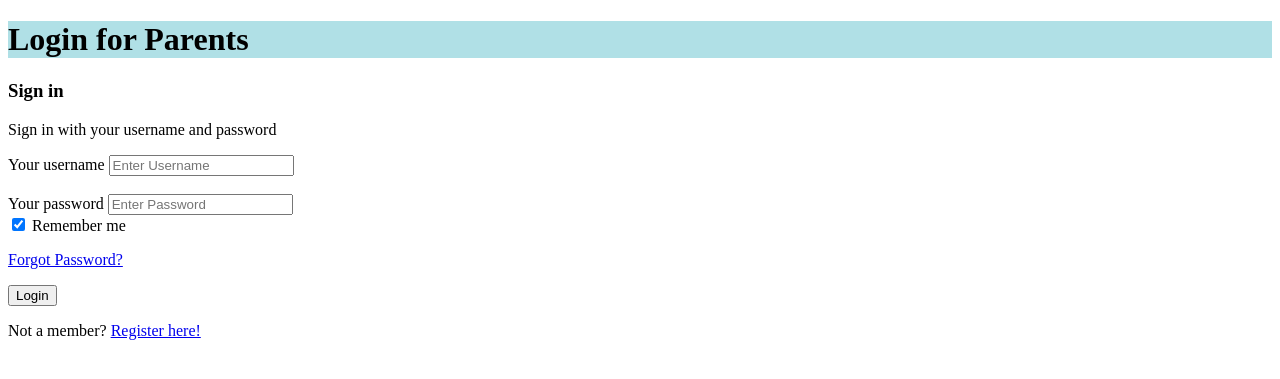
After one commit to linyanting0711/CSCI-440-ToDos-for-Tickets, a FastAPI app: template templates/ParentsLogin.html in a window 1280 px wide. The commit adds this page. Shown: the top 379 px of the page. Run offline with FastAPI, Linux system fonts and the light colour scheme; the template is opened without the code that fills it, so the values that code supplies are empty.

Commit message:
Add files via upload

```diff
--- /dev/null
+++ b/templates/ParentsLogin.html
@@ -0,0 +1,49 @@
+<!DOCTYPE html>
+<html lang="en">
+<head>
+    <meta charset="UTF-8">
+    <meta http-equiv="X-UA-Compatible" content="IE=edge">
+    <meta name="viewport" content="width=device-width, initial-scale=1.0">
+    <title>Login page in HTML</title>
+</head>
+<body>
+    <h1 style="background-color:powderblue;">Login for Parents</h1>
+    <form action="">
+        <!-- Headings for the form -->
+        <div class="headingsContainer">
+            <h3>Sign in</h3>
+            <p>Sign in with your username and password</p>
+        </div>
+
+        <!-- Main container for all inputs -->
+        <div class="mainContainer">
+            <!-- Username -->
+            <label for="username">Your username</label>
+            <input type="text" placeholder="Enter Username" name="username" required>
+
+            <br><br>
+
+            <!-- Password -->
+            <label for="pswrd">Your password</label>
+            <input type="password" placeholder="Enter Password" name="pswrd" required>
+
+            <!-- sub container for the checkbox and forgot password link -->
+            <div class="subcontainer">
+                <label>
+                  <input type="checkbox" checked="checked" name="remember"> Remember me
+                </label>
+                <p class="forgotpsd"> <a href="#">Forgot Password?</a></p>
+            </div>
+
+
+            <!-- Submit button -->
+            <button type="submit">Login</button>
+
+            <!-- Sign up link -->
+            <p class="register">Not a member?  <a href="#">Register here!</a></p>
+
+        </div>
+
+    </form>
+</body>
+</html>
--- a/templates/index.html
+++ b/templates/index.html
@@ -148,7 +148,7 @@
         </div>
         <h3 class="fs-2">Children Login</h3>
         <p>Paragraph of text beneath the heading to explain the heading. We'll add onto it with another sentence and probably just keep going until we run out of words.</p>
-        <a href="#" class="icon-link d-inline-flex align-items-center">
+        <a href= "ChildrenLogin.html">
           Login
           <svg class="bi" width="1em" height="1em"><use xlink:href="#chevron-right"/></svg>
         </a>
@@ -159,7 +159,7 @@
         </div>
         <h3 class="fs-2">Parents Login</h3>
         <p>Paragraph of text beneath the heading to explain the heading. We'll add onto it with another sentence and probably just keep going until we run out of words.</p>
-        <a href="#" class="icon-link d-inline-flex align-items-center">
+        <a href= "ParentsLogin.html">
           Login
           <svg class="bi" width="1em" height="1em"><use xlink:href="#chevron-right"/></svg>
         </a>
```
Also changed, not shown: templates/ChildrenLogin.html (added, +50 -0 lines).
